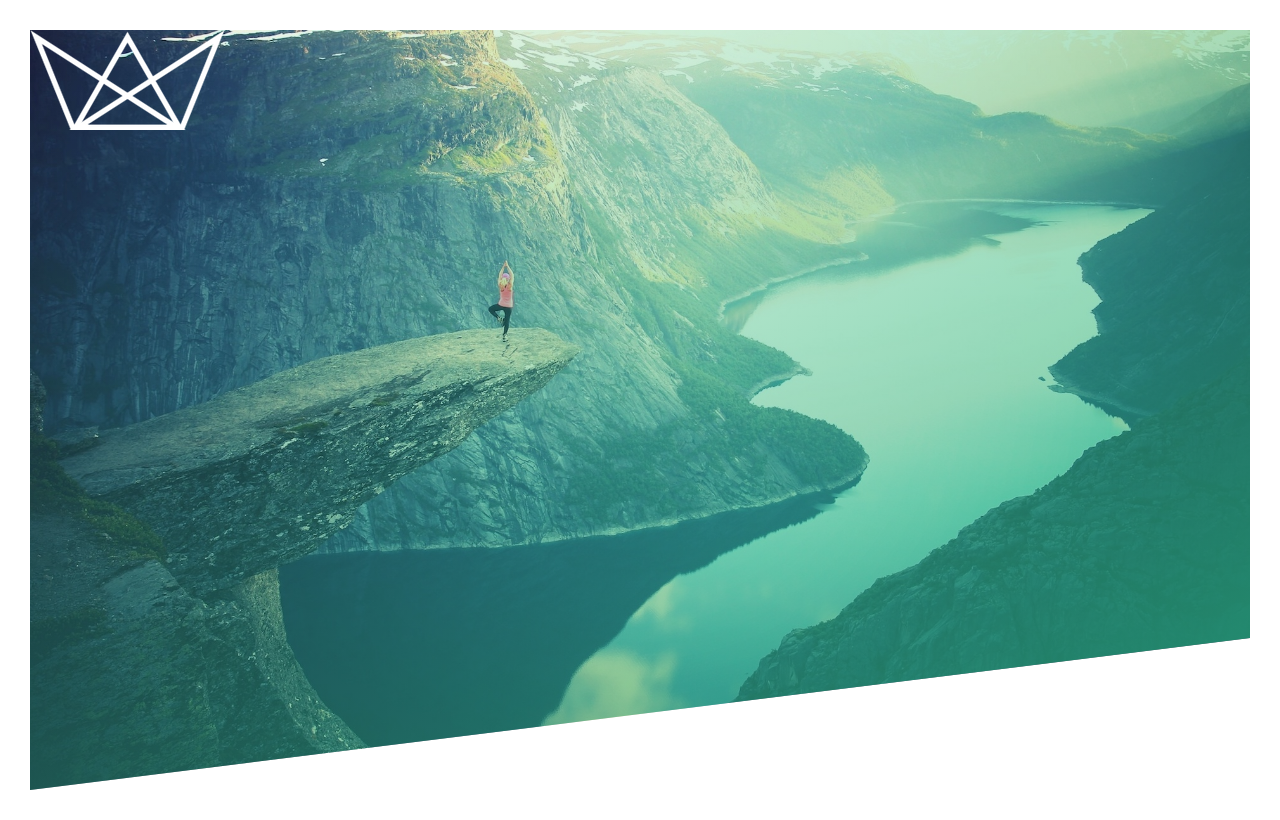
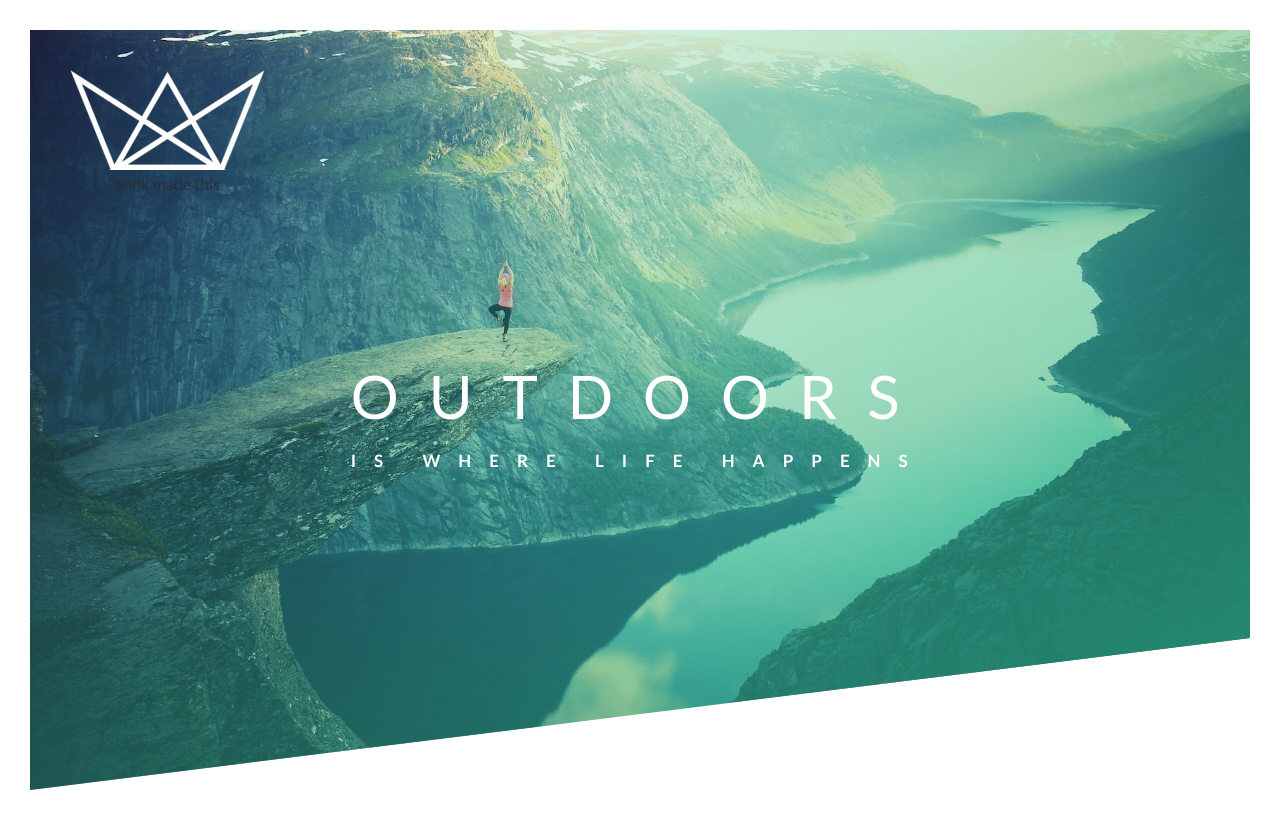
Before and after one commit to annguyen0505/css-trainning, a plain HTML site: page index.html in a window 1280 px wide. Drawn offline with Linux system fonts and the light colour scheme.

Commit message:
simple animation

```diff
--- a/css/style.css
+++ b/css/style.css
@@ -15,8 +15,94 @@ body {
 
 .header {
   height: 95vh;
-  background-image: linear-gradient(to right bottom,rgba(127, 213, 103, 0.007), rgba(40, 180, 133,0.8)), url(../img/hero.jpg);
+  background-image: linear-gradient(to right bottom, rgba(127, 213, 103, 0.007), rgba(40, 180, 133, 0.8)), url(../img/hero.jpg);
   background-size: cover;
   background-position: top;
-  clip-path: polygon(0 0, 100% 0, 100% 80%, 0 100%)
+  clip-path: polygon(0 0, 100% 0, 100% 80%, 0 100%);
+  position: relative;
 }
+
+.logo-box {
+  position: absolute;
+  top: 40px;
+  left: 40px;
+}
+
+.logo {
+  height: 100px;
+  width: auto;
+}
+
+.header-primary:hover {
+  transform: scale(1.5);
+}
+
+.logo-sub {
+  text-align: center;
+  color: rgba(46, 44, 44, 0.788);
+}
+
+.header-primary {
+  color: #ffffff;
+  text-transform: uppercase;
+  backface-visibility: hidden;
+}
+
+.header-primary-main {
+  display: block;
+  font-size: 60px;
+  font-weight: 400;
+  letter-spacing: 30px;
+  animation: moveInLeft 3s;
+}
+
+.header-primary-sub {
+  display: block;
+  letter-spacing: 18px;
+  font-size: 17px;
+  font-weight: 700;
+  animation: moveInRight 1s;
+  animation-delay: 1s;
+  animation-timing-function: ease-out;
+}
+
+.centered-box {
+  position: absolute;
+  top: 50%;
+  left: 50%;
+  transform: translate(-50%, -50%);
+}
+
+@keyframes moveInLeft {
+  0% {
+    opacity: 0;
+    transform: translateX(-100px);
+  }
+
+  80% {
+    opacity: 0.8;
+    transform: translateX(80px);
+  }
+
+  100% {
+    opacity: 1;
+    transform: translateX(0);
+  }
+}
+
+@keyframes moveInRight {
+  0% {
+    opacity: 0;
+    transform: translateX(100px) rotate(0);
+  }
+
+  80% {
+    opacity: 0.8;
+    transform: translateX(-80px) rotate(180deg);
+  }
+
+  100% {
+    opacity: 1;
+    transform: translateX(0 rotate(180deg));
+  }
+}
--- a/index.html
+++ b/index.html
@@ -1,14 +1,22 @@
 <html>
   <head>
-    <link href="https://fonts.googleapis.com/css?family=Lato:100,400,700,900" rel="stylesheet">
-    <link rel="stylesheet" href="css/style.css" >
-    <title >My Own Tatours</title>
+    <link href="https://fonts.googleapis.com/css?family=Lato:100,400,700,900"
+      rel="stylesheet">
+    <link rel="stylesheet" href="css/style.css">
+    <title>My Own Tatours</title>
   </head>
   <body>
     <header class="header">
-        <div class="logo-box">
-            <img src="img/logo-white.png" alt="lo go" class="logo" />
-        </div>
+      <div class="logo-box">
+        <img src="img/logo-white.png" alt="lo go" class="logo" />
+        <p class="logo-sub">annk made this</p>
+      </div>
+      <div class="centered-box">
+        <h1 class="header-primary">
+          <span class="header-primary-main">Outdoors</span>
+          <span class="header-primary-sub">is where life happens</span>
+        </h1>
+      </div>
     </header>
   </body>
 </html>
```
